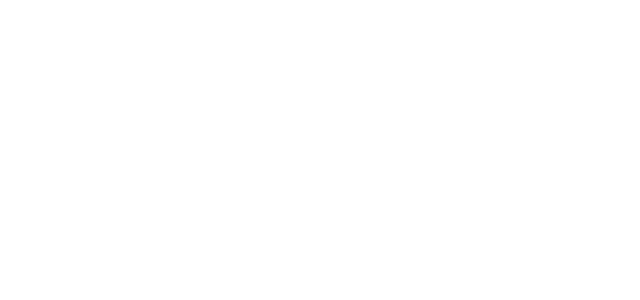
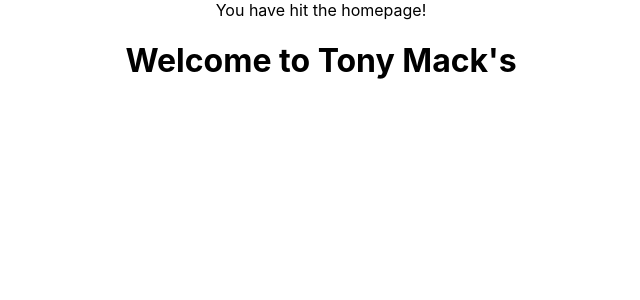
Before and after one commit to dgill45/tonymackshop2, a React (Create React App) app: page / in a window 1280 px wide. Shown: the top 300 px of the page, without its empty margins (319-959 px from the left). Built offline with nearby package versions, Linux system fonts and the light colour scheme.

Commit message:
created Carousel, Home and Item components

```diff
--- a/src/App.js
+++ b/src/App.js
@@ -1,10 +1,11 @@
 import React from 'react'
+import Home from './components/Home'
 import './App.css';
 
 function App() {
   return (
     <div className="App">
-
+      <Home />
     </div>
   );
 }
--- /dev/null
+++ b/src/components/Carousel.js
@@ -0,0 +1,19 @@
+import React from 'react'
+
+
+export default function Carousel(){
+
+    return(
+
+            <header
+                className="carousel"
+                >
+                <div className="carousel__contents">
+                    <h1 className="carousel__title">
+                    Welcome to Tony Mack's
+                    </h1>
+                </div>
+                <div className="carousel__fadeBottom" />
+            </header>
+    )
+}
--- /dev/null
+++ b/src/components/Home.js
@@ -0,0 +1,14 @@
+import React from 'react'
+import Carousel from './Carousel'
+import Items from './Items'
+
+export default function Home(){
+
+    return(
+        <div>
+            You have hit the homepage!
+            <Carousel />
+            <Items />
+        </div>
+    )
+}
--- /dev/null
+++ b/src/components/Items.js
@@ -0,0 +1,21 @@
+import React from "react";
+
+export default function Items(){
+
+    return(
+
+        <div className="items">
+            <div className="items-list">
+                <div className="item">
+                    <a>
+                        <div>
+                            <figure>
+                                <img></img>
+                            </figure>
+                        </div>
+                    </a>
+                </div>
+            </div>
+        </div>
+    )
+}
```
